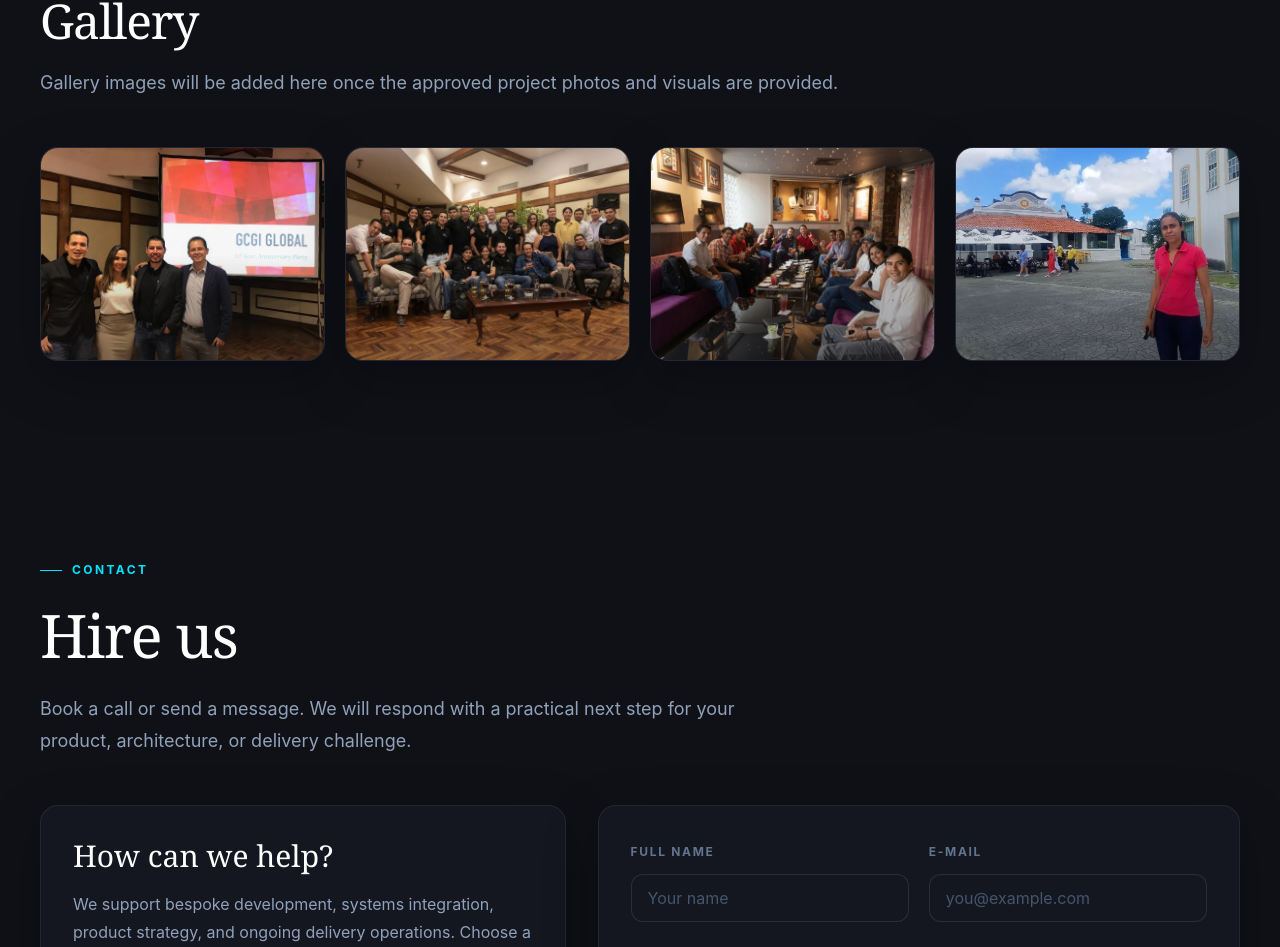
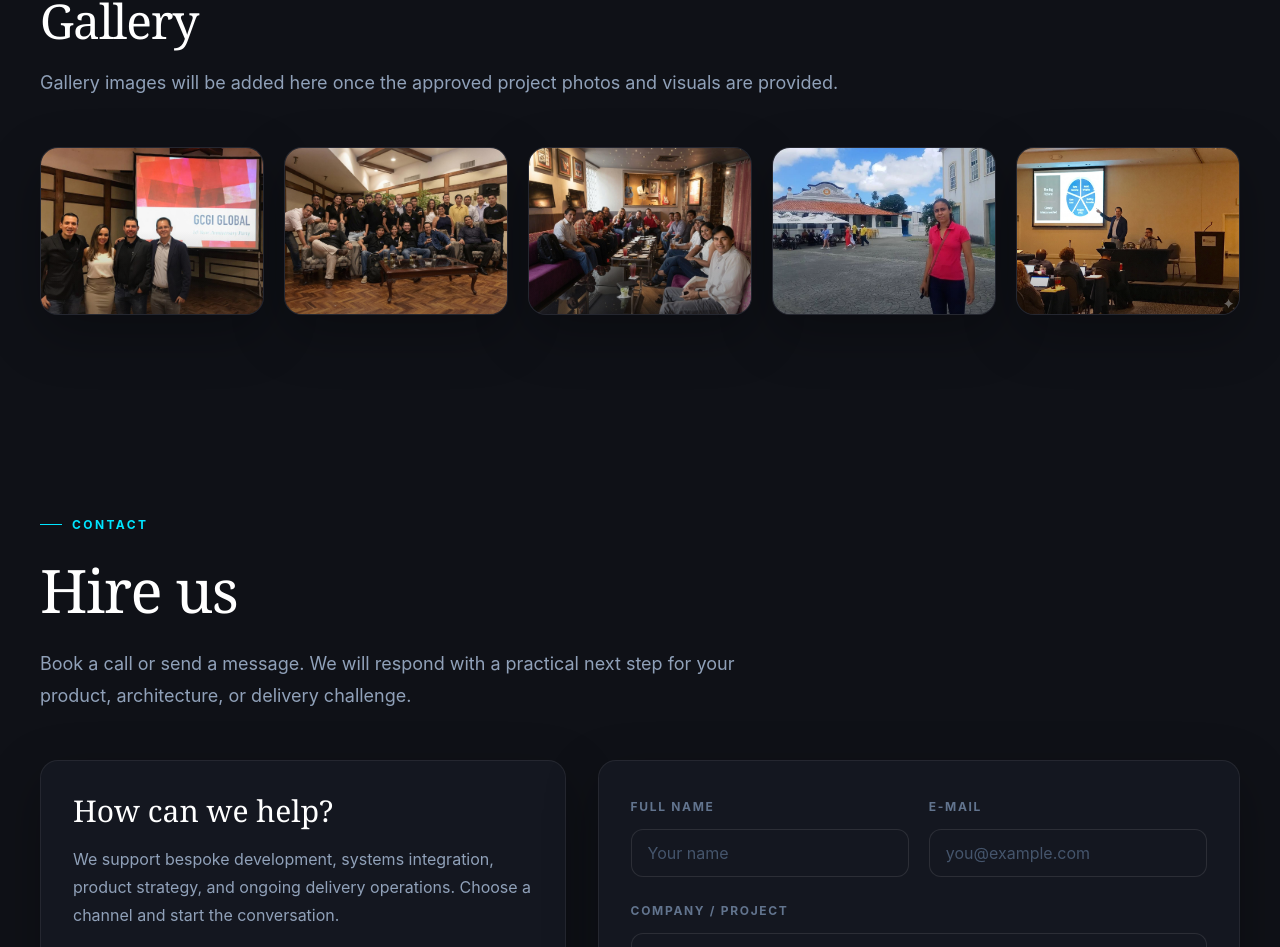
Before and after one commit to galindo-consulting-group/galindo-consulting-redesign, a React (Vite) app: page / in a window 1280 px wide. Shown: the part 9594-10541 px from the top of the page. Built offline with nearby package versions, Linux system fonts and the light colour scheme.

Commit message:
refactor(gallery): include presentation image and update grid layout to 5 columns

```diff
--- a/src/components/Gallery.tsx
+++ b/src/components/Gallery.tsx
@@ -1,10 +1,17 @@
+import apresentationImg from "../assets/apresentation.jpeg";
 import clarianaPasseioImg from "../assets/clariana-passeio.webp";
 import conferenceImg from "../assets/conference.jpeg";
 import globalImg from "../assets/global.jpeg";
 import meetingTableImg from "../assets/meeting-table.jpeg";
 import { useLanguage } from "../context/LanguageContext";
 
-const galleryItems = [globalImg, conferenceImg, meetingTableImg, clarianaPasseioImg];
+const galleryItems = [
+  globalImg,
+  conferenceImg,
+  meetingTableImg,
+  clarianaPasseioImg,
+  apresentationImg
+];
 
 export default function Gallery() {
   const { t } = useLanguage();
@@ -18,7 +25,8 @@
           <p className="mt-4 text-lg leading-8 text-slate-400">{t.gallery.description}</p>
         </div>
 
-        <div className="grid grid-cols-1 gap-5 sm:grid-cols-2 lg:grid-cols-4">
+        {/* Atualizado para grid-cols-5 em telas grandes para acomodar a quinta foto */}
+        <div className="grid grid-cols-1 gap-5 sm:grid-cols-2 lg:grid-cols-5">
           {galleryItems.map((image, index) => (
             <figure key={image} className="gcg-card group relative aspect-[4/3] overflow-hidden rounded-[18px]">
               <img src={image} alt={`Gallery image ${index + 1}`} className="h-full w-full object-cover transition duration-700 group-hover:scale-105" />
```
Also changed, not shown: src/assets/apresentation.jpeg (added).
